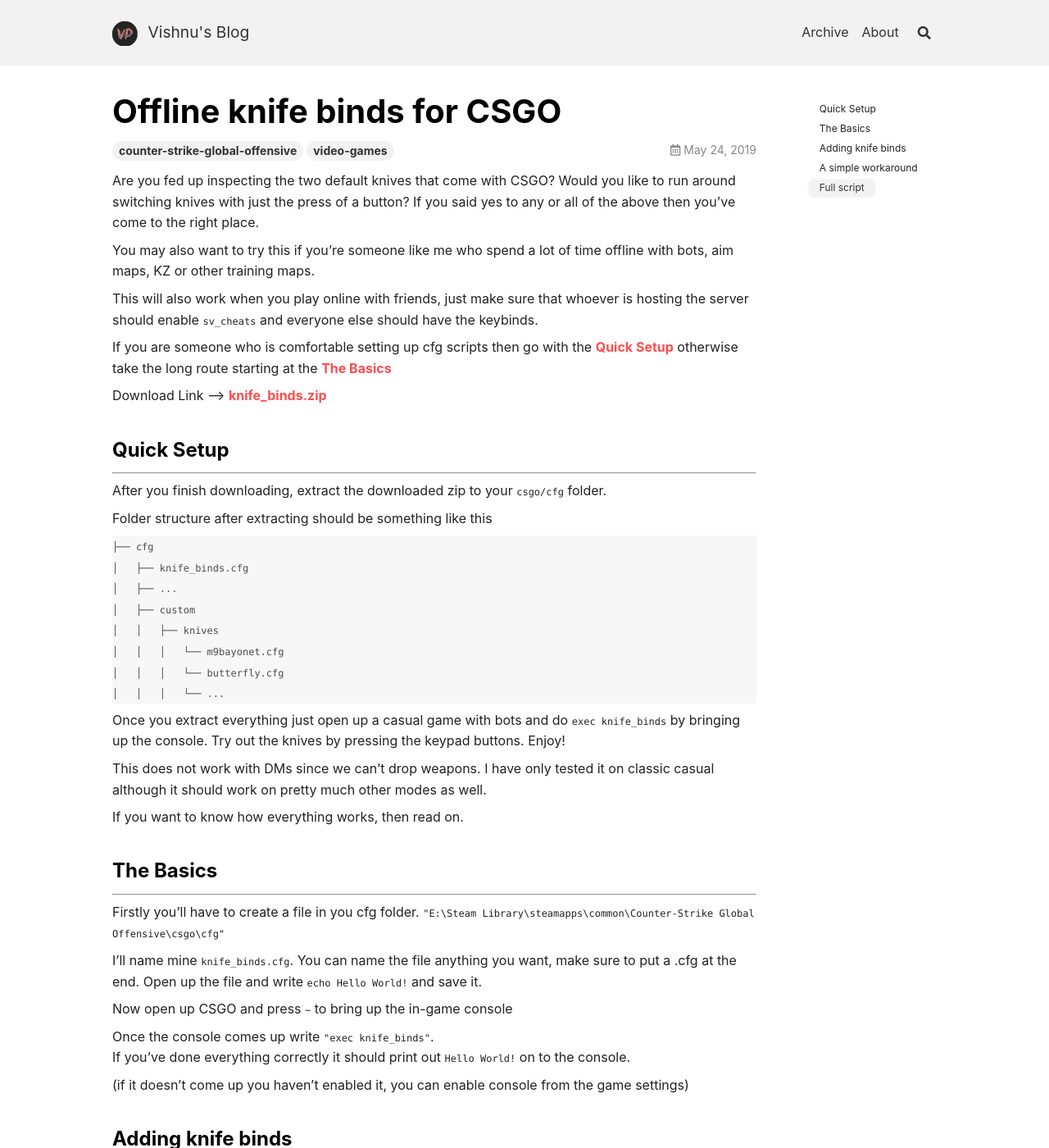
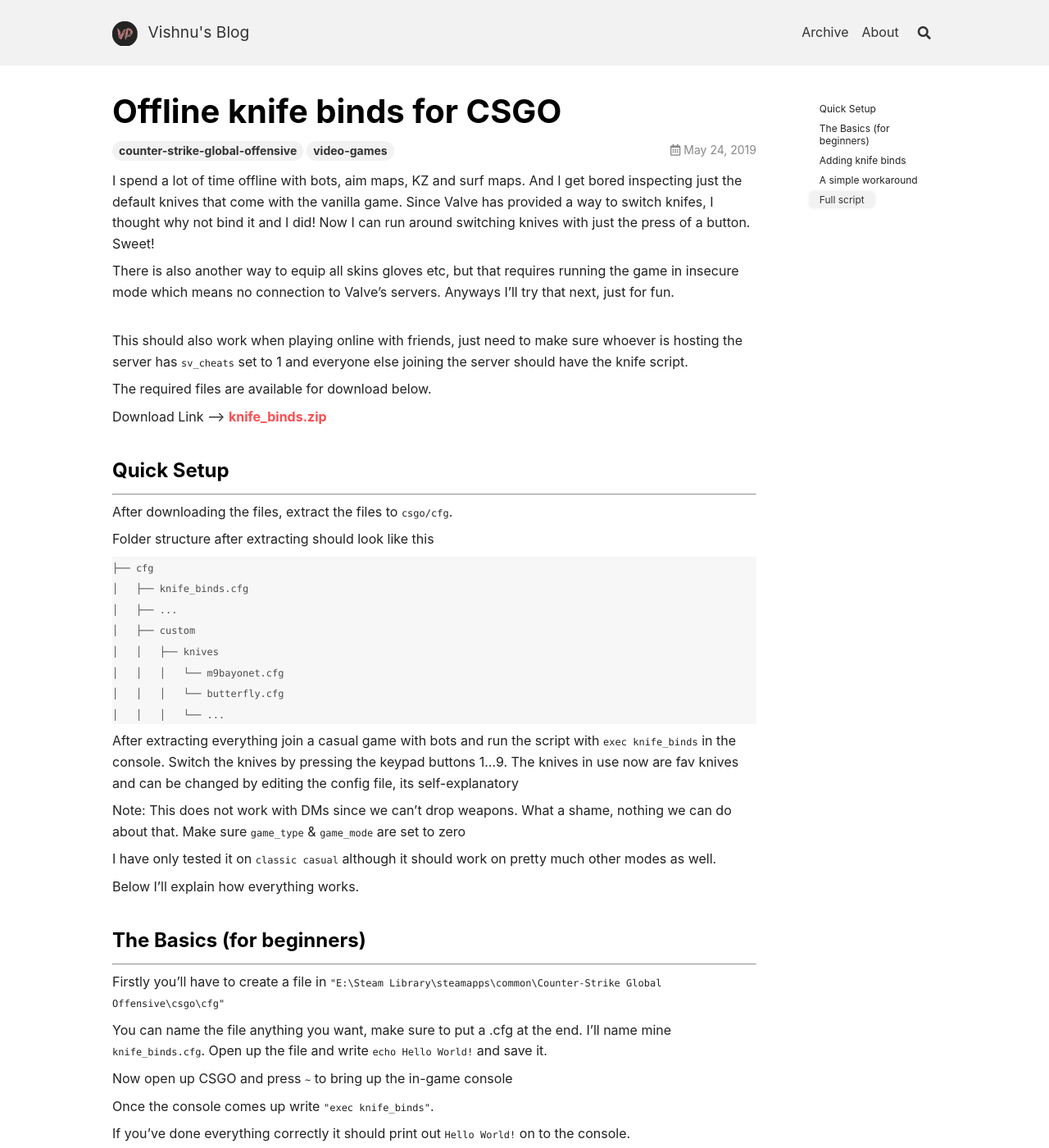
Before and after one commit to vishnu-prasanth/jekyll-blog, a Jekyll site: the page built from _posts/2019-05-24-offline-knife-binds-for-csgo.md, in a window 1280 px wide and 1400 px high. Shown: the whole window at 82% size. Built offline with Jekyll 4.4.1, drawn with Linux system fonts in a browser that asks for light colours; nearby versions of some CDN libraries; some of the changed text lies outside the part shown.

Commit message:
Change the blog post so as to look like it was written for myself

````diff
--- a/_posts/2019-05-24-offline-knife-binds-for-csgo.md
+++ b/_posts/2019-05-24-offline-knife-binds-for-csgo.md
@@ -4,24 +4,24 @@
 tags: counter-strike-global-offensive video-games
 ---
 
-Are you fed up inspecting the two default knives that come with CSGO? Would you like to run around switching knives with just the press of a button? If you said yes to any or all of the above then you've come to the right place.<br>
+I spend a lot of time offline with bots, aim maps, KZ and surf maps. And I get bored inspecting just the default knives that come with the vanilla game. Since Valve has provided a way to switch knifes, I thought why not bind it and I did! Now I can run around switching knives with just the press of a button. Sweet! <br>
 
-You may also want to try this if you're someone like me who spend a lot of time offline with bots, aim maps, KZ or other training maps.<br>
+There is also another way to equip all skins gloves etc, but that requires running the game in insecure mode which means no connection to Valve's servers. Anyways I'll try that next, just for fun.<br><br>
 
 <!--more-->
 
-This will also work when you play online with friends, just make sure that whoever is hosting the server should enable `sv_cheats` and everyone else should have the keybinds.<br>
+This should also work when playing online with friends, just need to make sure whoever is hosting the server has `sv_cheats` set to 1 and everyone else joining the server should have the knife script.<br>
 
-If you are someone who is comfortable setting up cfg scripts then go with the [Quick Setup][3] otherwise take the long route starting at the [The Basics][2]<br>
+The required files are available for download below.
 
 Download Link --> <a name="download-link">[knife_binds.zip][1]</a><br><br>
 
 ### Quick Setup<br>
 - - -
 
-After you finish downloading, extract the downloaded zip to your `csgo/cfg` folder.<br>
+After downloading the files, extract the files to `csgo/cfg`.<br>
 
-Folder structure after extracting should be something like this<br>
+Folder structure after extracting should look like this<br>
 ```
 ├── cfg
 │   ├── knife_binds.cfg
@@ -33,77 +33,73 @@
 │   │   │   └── ...
 ```
 
-Once you extract everything just open up a casual game with bots and do `exec knife_binds` by bringing up the console. Try out the knives by pressing the keypad buttons. Enjoy!<br>
+After extracting everything join a casual game with bots and run the script with `exec knife_binds` in the console. Switch the knives by pressing the keypad buttons 1...9. The knives in use now are fav knives and can be changed by editing the config file, its self-explanatory<br>
 
-This does not work with DMs since we can't drop weapons. I have only tested it on classic casual although it should work on pretty much other modes as well.
+Note: This does not work with DMs since we can't drop weapons. What a shame, nothing we can do about that. Make sure `game_type` & `game_mode` are set to zero<br>
 
-If you want to know how everything works, then read on.<br><br>
+I have only tested it on `classic casual` although it should work on pretty much other modes as well.<br>
 
-### The Basics<br>
+Below I'll explain how everything works.<br><br>
+
+### The Basics (for beginners)<br>
 - - -
-Firstly you'll have to create a file in you cfg folder. `"E:\Steam Library\steamapps\common\Counter-Strike Global Offensive\csgo\cfg"`<br>
+Firstly you'll have to create a file in `"E:\Steam Library\steamapps\common\Counter-Strike Global Offensive\csgo\cfg"`<br>
 
-I'll name mine `knife_binds.cfg`. You can name the file anything you want, make sure to put a .cfg at the end. Open up the file and write `echo Hello World!` and save it.<br>
+You can name the file anything you want, make sure to put a .cfg at the end. I'll name mine `knife_binds.cfg`. Open up the file and write `echo Hello World!` and save it.<br>
 
 Now open up CSGO and press `~` to bring up the in-game console<br>
 
 Once the console comes up write `"exec knife_binds"`.<br>
+
 If you've done everything correctly it should print out `Hello World!` on to the console.<br>
 
 (if it doesn't come up you haven't enabled it, you can enable console from the game settings)<br><br>
 
 ### Adding knife binds<br>
 - - -
-Here is the actual bind!<br>
+This is the actual bind!<br>
 
-	`give weapon_knife_m9_bayonet;mp_drop_knife_enable 1;ent_fire weapon_knife addoutput "classname weapon_knifegg"`
+    `give weapon_knife_m9_bayonet;mp_drop_knife_enable 1;ent_fire weapon_knife addoutput "classname weapon_knifegg"`
 
 The above line is three console commands chained together, that's why its separated by semi colons and enclosed in double quotes.<br>
 
-This can be directly copy pasted to the console and it will work. Go ahead try it! Copy the above line to the console like you did before and press enter.<br>
+This can be directly copied & pasted to the console and it will work.<br>
 
-See it worked! But let's just be practical here, nobody is going to type this in console everytime they want to switch their knife. That's why we have scripts and binds.<br>
+But I'm not going to type this in console everytime I want to switch my knife. That's where binds come in.<br>
 
-For example:<br>
-	`bind "KP_END" "Say Hello"`<br>
-
-In the above case we will say hello in global chat if we press Numpad 1<br>
-
-So why don't we just go ahead and bind the damn thing?<br>
-We can't! Because normal binds don't work if there's double quotes in the command.<br>
+So why don't we just go ahead and bind the damn thing? It's not that simple. Binds don't work if there's double quotes in the command that is to be executed.<br>
 
 So if we write a bind for this, it will look like<br>
 
-	bind "KP_END" "give weapon_knife_m9_bayonet;mp_drop_knife_enable 1; \
-				ent_fire weapon_knife addoutput "classname weapon_knifegg""
+    bind "KP_END" "give weapon_knife_m9_bayonet;mp_drop_knife_enable 1; \
+                ent_fire weapon_knife addoutput "classname weapon_knifegg""
 
-The bind command takes in two parameters <key> <command>, here the key is KP_END and the actuall command starts at `give` and ends at `classname weapon_knifegg` which as you can see has to be enclosed in double quotes. Hence the double quote for the actuall bind command ends prematurely which will throw an error when we try to run this and as far as I know Valve doesn't provide escape characters in scripts.<br>
+The bind command takes in two parameters <key> <command>, here the key is KP_END and the actual command starts at `give` and ends at `classname weapon_knifegg` which has to be enclosed in double quotes. Hence, the double quote for the actual bind command ends prematurely which will throw an error and as far as I know Valve doesn't provide escape characters in scripts.<br>
 
 What now?<br><br>
 
 ### A simple workaround<br>
 - - -
 
-Since we cannot bind the command directly as we identified in the previous section, we can replace the command with a filename and set an alias to `exec` it.<br>
+Since the command cannot be bound directly, I'll have to replace the second parameter of the bind command with a filename and set an alias to `exec` it.<br>
 
 Create a file with the knife bind command and save it as m9bayonet.cfg<br>
 
-	`give weapon_knife_m9_bayonet;mp_drop_knife_enable 1;ent_fire weapon_knife addoutput "classname weapon_knifegg`
+    `give weapon_knife_m9_bayonet;mp_drop_knife_enable 1;ent_fire weapon_knife addoutput "classname weapon_knifegg`
 
 Now create an alias for it inside the file you created earlier (`knife_binds.cfg`)<br>
 
-	`alias m9bayonet "exec m9bayonet"`
+    `alias m9bayonet "exec m9bayonet"`
 
 In the next line bind it to a key with the following command
-	`bind "KP_END" "use weapon_knife; drop; m9bayonet"`
+    `bind "KP_END" "use weapon_knife; drop; m9bayonet"`
 
-Your `knife_binds.cfg` file should looke like this<br>
+The `knife_binds.cfg` file should look like this<br>
 
-	`alias m9bayonet "exec m9bayonet"`
-	`bind "KP_END" "use weapon_knife; drop; m9bayonet"`
+    `alias m9bayonet "exec m9bayonet"`
+    `bind "KP_END" "use weapon_knife; drop; m9bayonet"`
 
-Now go in-game start an offline game_mode other than DM, and `exec knife_binds`.<br>
-See if it works by pressing Numpad1. You should know hold an m9bayonet.<br>
+Now go in-game start an offline game_mode other than DM, and run `exec knife_binds` from the console. And that should work.<br>
 
 ### Full script
 
@@ -148,12 +144,7 @@
 echo
 ```
 
-PS: You can download all files using the download link at the [top][4] of the article.<br>
-
-Hope you found this article useful.<br>
-
-Cheers
-
+PS: The download link at the [top][4] of the article.<br>
 
 [1]:{{ site.url }}/downloads/knife_binds.zip
 [2]:{{ site.url }}/2019/05/24/offline-knife-binds-for-csgo.html#the-basics
````
